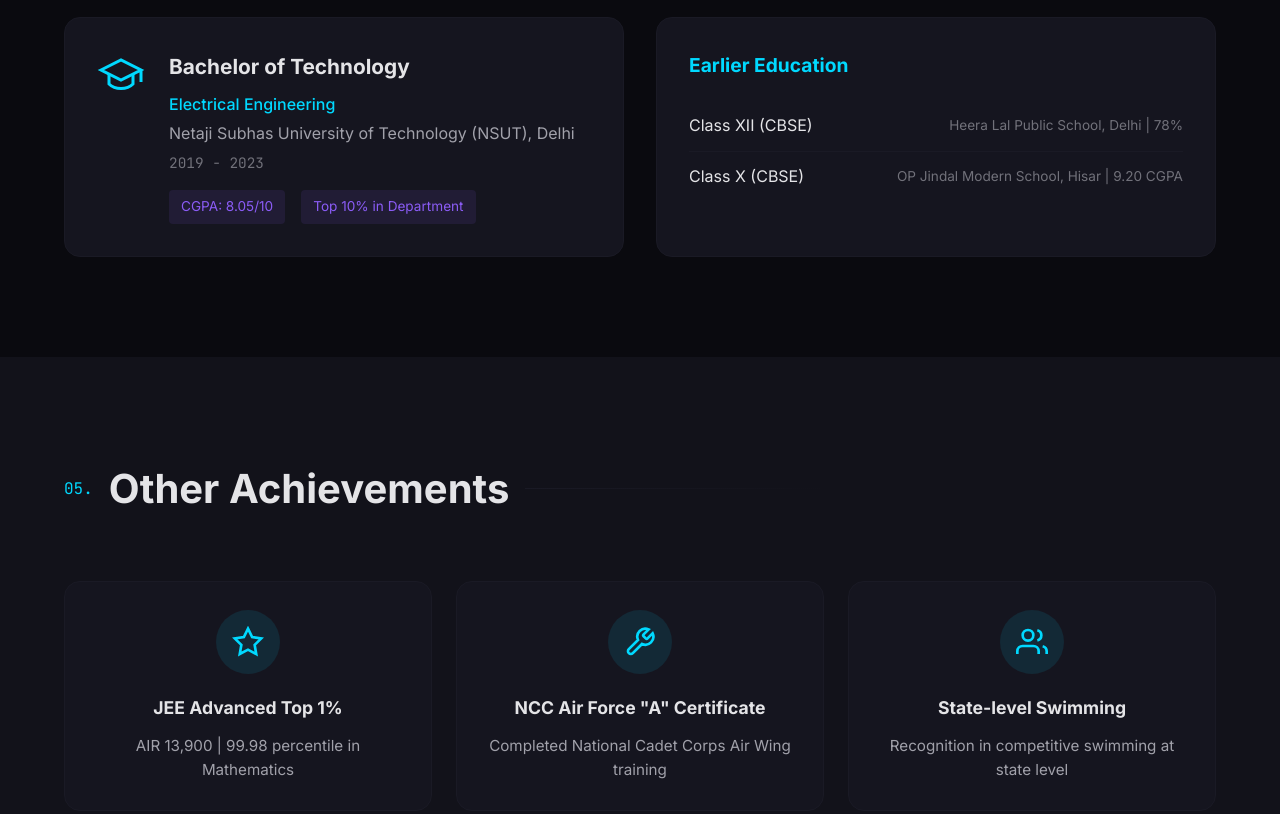
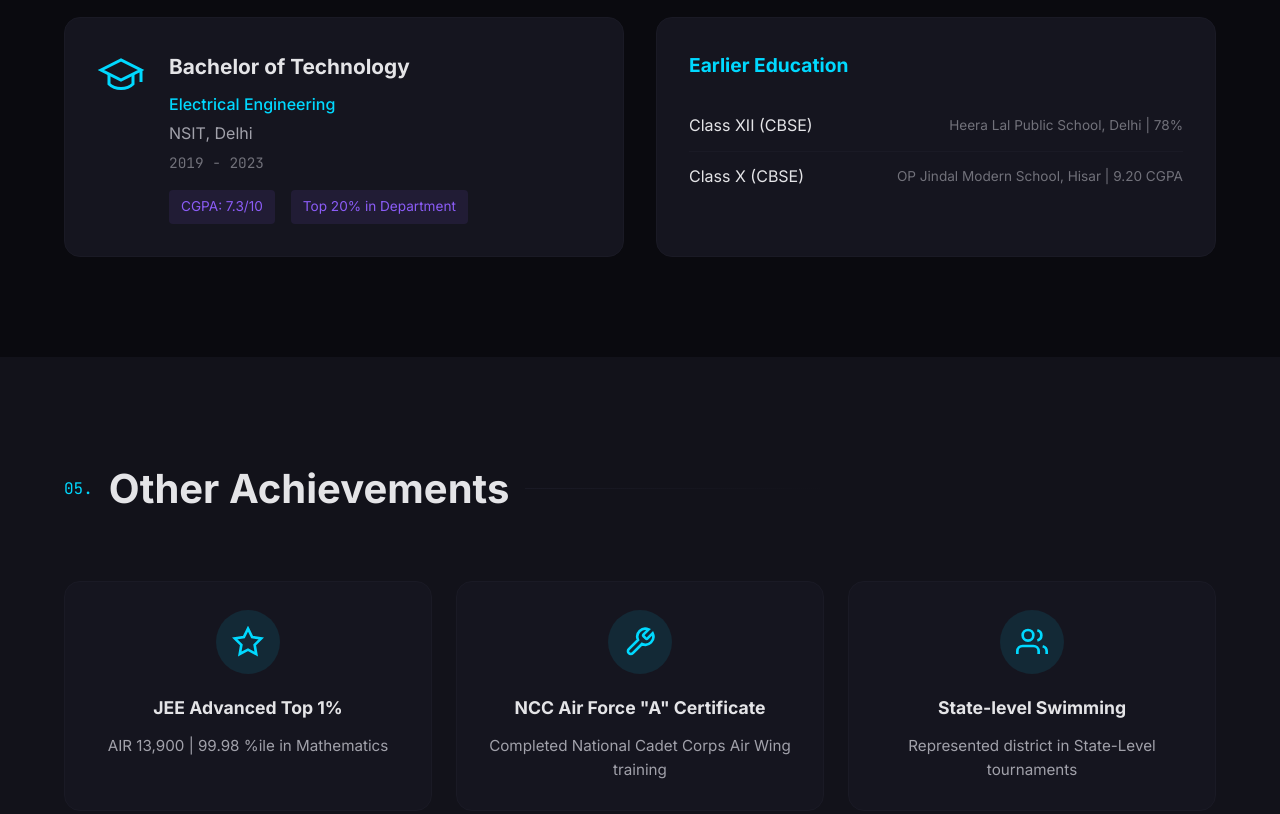
Before and after one commit to dakshgodara2001/dakshgodara2001.github.io, a plain HTML site: page index.html in a window 1280 px wide. Shown: the part 6440-7254 px from the top of the page. Drawn offline with Linux system fonts and the light colour scheme.

Commit message:
Update index.html

```diff
--- a/index.html
+++ b/index.html
@@ -743,11 +743,11 @@
                     <div class="education-content">
                         <h3>Bachelor of Technology</h3>
                         <p class="education-field">Electrical Engineering</p>
-                        <p class="education-school">Netaji Subhas University of Technology (NSUT), Delhi</p>
+                        <p class="education-school">NSIT, Delhi</p>
                         <p class="education-year">2019 - 2023</p>
                         <div class="education-highlights">
-                            <span>CGPA: 8.05/10</span>
-                            <span>Top 10% in Department</span>
+                            <span>CGPA: 7.3/10</span>
+                            <span>Top 20% in Department</span>
                         </div>
                     </div>
                 </div>
@@ -792,7 +792,7 @@
                         </svg>
                     </div>
                     <h3>JEE Advanced Top 1%</h3>
-                    <p>AIR 13,900 | 99.98 percentile in Mathematics</p>
+                    <p>AIR 13,900 | 99.98 %ile in Mathematics</p>
                 </div>
 
                 <!-- <div class="achievement-card">
@@ -837,7 +837,7 @@
                         </svg>
                     </div>
                     <h3>State-level Swimming</h3>
-                    <p>Recognition in competitive swimming at state level</p>
+                    <p>Represented district in State-Level tournaments</p>
                 </div>
 
                 <!-- <div class="achievement-card">
@@ -937,11 +937,11 @@
         <div class="container">
             <div class="footer-content">
                 <p class="footer-text">
-                    Designed & Built by <span class="highlight">Daksh Godara</span>
+                    Vibe-Coded by <span class="highlight">Daksh Godara</span>
                 </p>
-                <p class="footer-copyright">
+                <!-- <p class="footer-copyright">
                     &copy; 2024 All rights reserved.
-                </p>
+                </p> -->
             </div>
             <a href="#home" class="back-to-top" id="back-to-top">
                 <svg width="24" height="24" viewBox="0 0 24 24" fill="none" stroke="currentColor" stroke-width="2">
```
